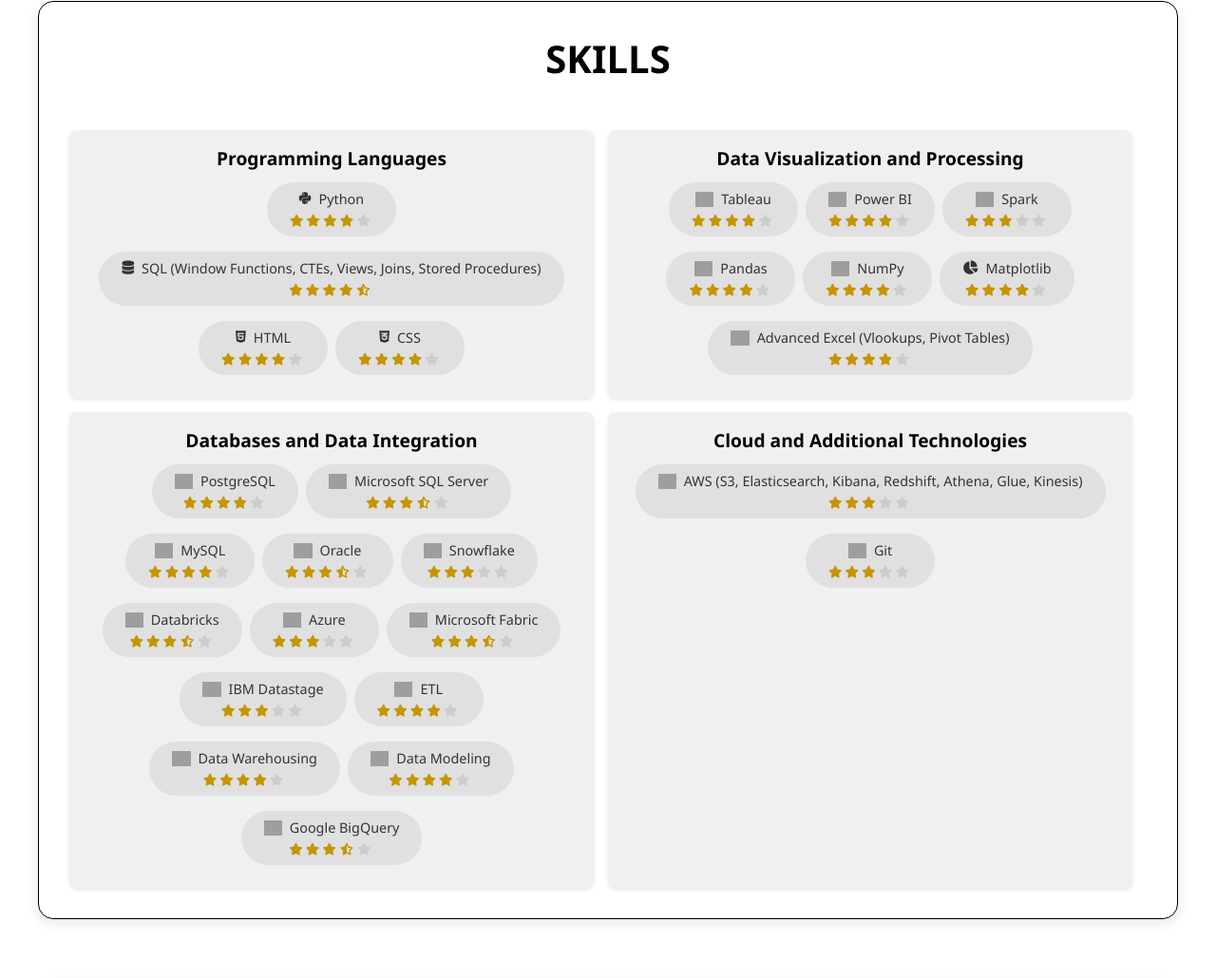
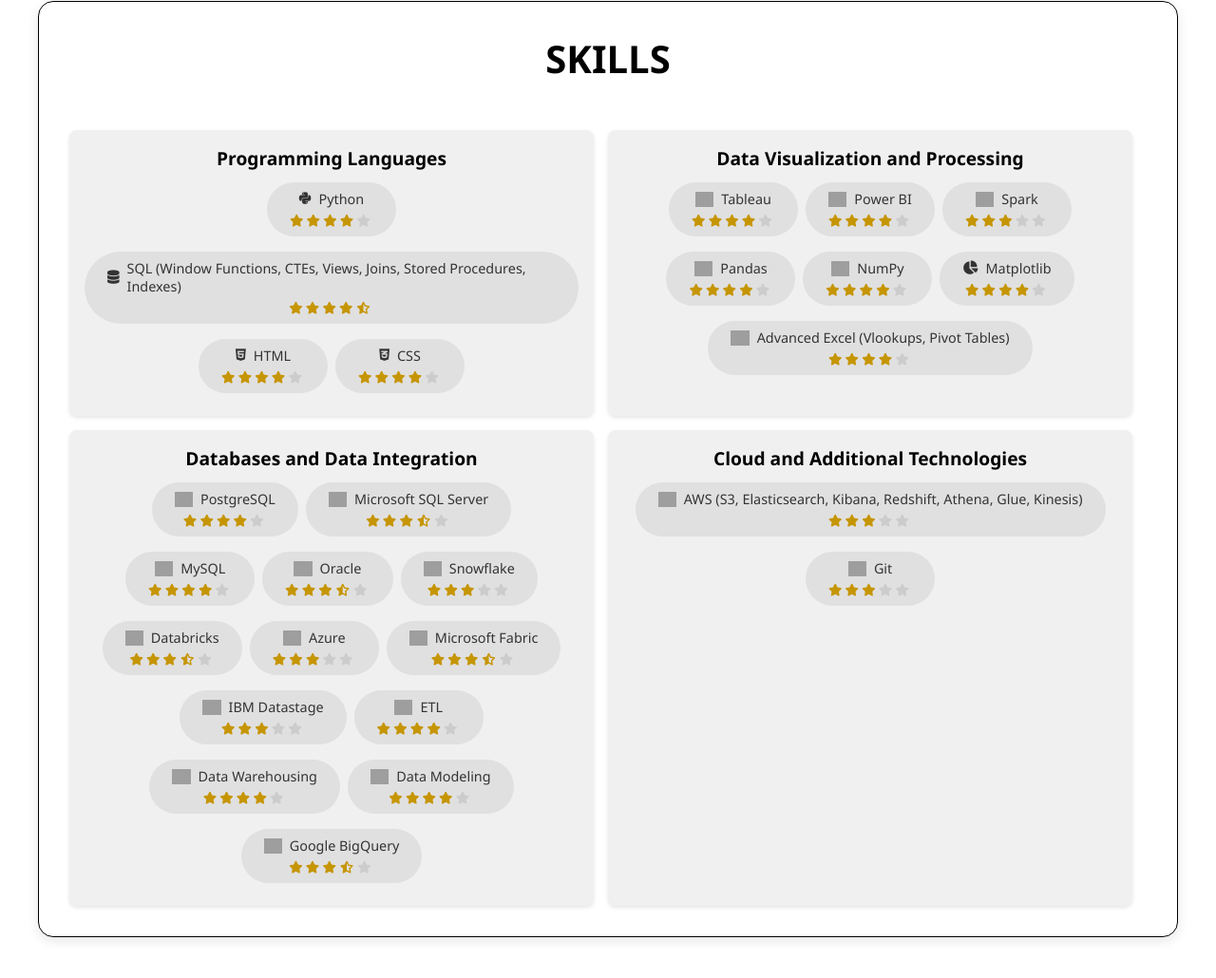
Before and after one commit to Saiyan-AR/Aman-Portfolio, a plain HTML site: page index.html in a window 1280 px wide. Shown: the part 1769-2799 px from the top of the page at 95% size. Drawn offline with Linux system fonts and the light colour scheme; grey boxes are pictures that could not be loaded.

Commit message:
Update index.html

```diff
--- a/index.html
+++ b/index.html
@@ -137,7 +137,7 @@
 							<i class="fas fa-star filled"></i><i class="fas fa-star filled"></i><i class="fas fa-star filled"></i><i class="fas fa-star filled"></i><i class="fas fa-star"></i>
 						</span>
 					</div>
-                    <div class="skill-item"><div><i alt="SQL" class="fas fa-database"></i> SQL (Window Functions, CTEs, Views, Joins, Stored Procedures)</div>
+                    <div class="skill-item"><div><i alt="SQL" class="fas fa-database"></i> SQL (Window Functions, CTEs, Views, Joins, Stored Procedures, Indexes)</div>
 						<span class="skill-stars">
 							<i class="fas fa-star filled"></i><i class="fas fa-star filled"></i><i class="fas fa-star filled"></i><i class="fas fa-star filled"></i><i class="fas fa-star-half-alt filled"></i>
 						</span>
```
